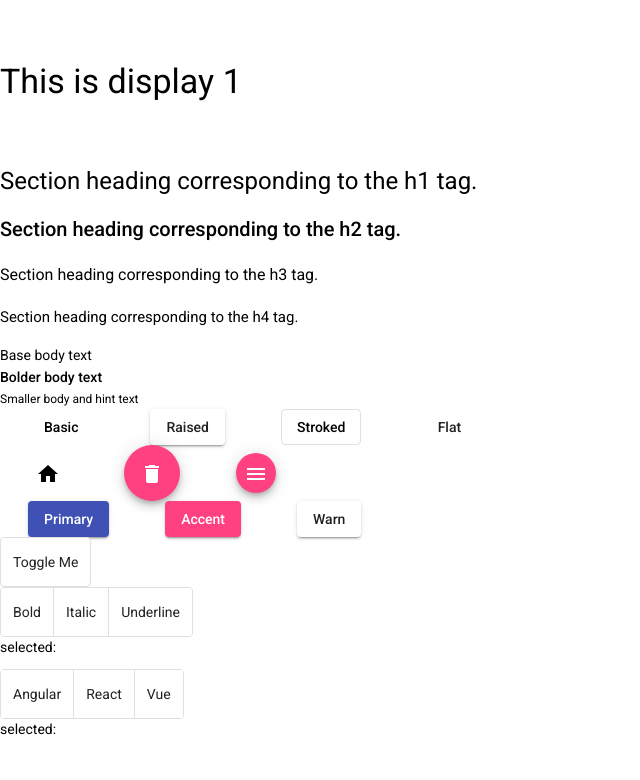
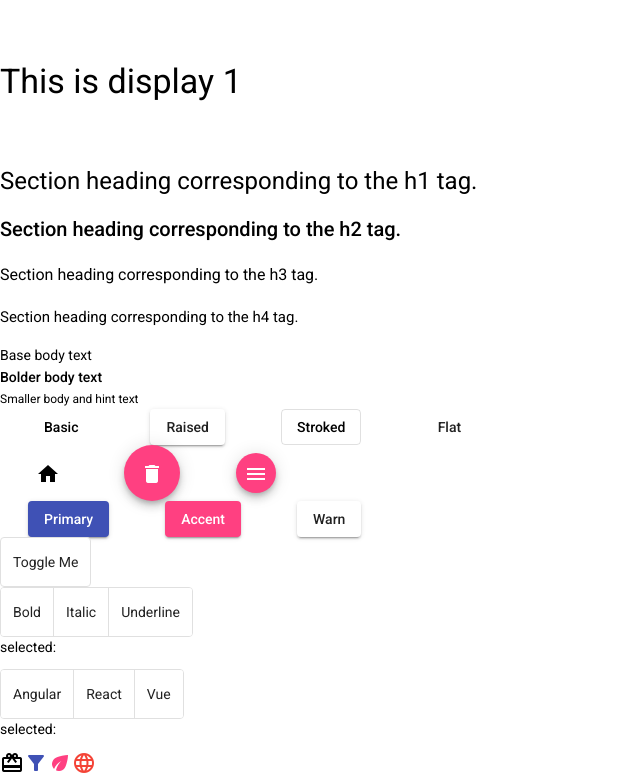
Before and after one commit to suchigg/material-showcase, an Angular app: page / in a window 1280 px wide. Shown: the part 339-1119 px from the top of the page, without its empty margins (0-640 px from the left). Before the commit the page ends 1078 px from the top, so only its background shows below. Built offline with nearby package versions, Linux system fonts and the light colour scheme.

Commit message:
Aggiunte icone di esempio

```diff
--- a/src/app/app.component.html
+++ b/src/app/app.component.html
@@ -63,3 +63,12 @@
   <mat-button-toggle value="vue">Vue</mat-button-toggle>
 </mat-button-toggle-group>
 <p>selected: {{techGroup.value}}</p>
+
+
+<!-- icona -->
+<div>
+  <mat-icon>card_giftcard</mat-icon>
+  <mat-icon color="primary">filter_alt</mat-icon>
+  <mat-icon color="accent">eco</mat-icon>
+  <mat-icon color="warn">language</mat-icon>
+</div>
```
